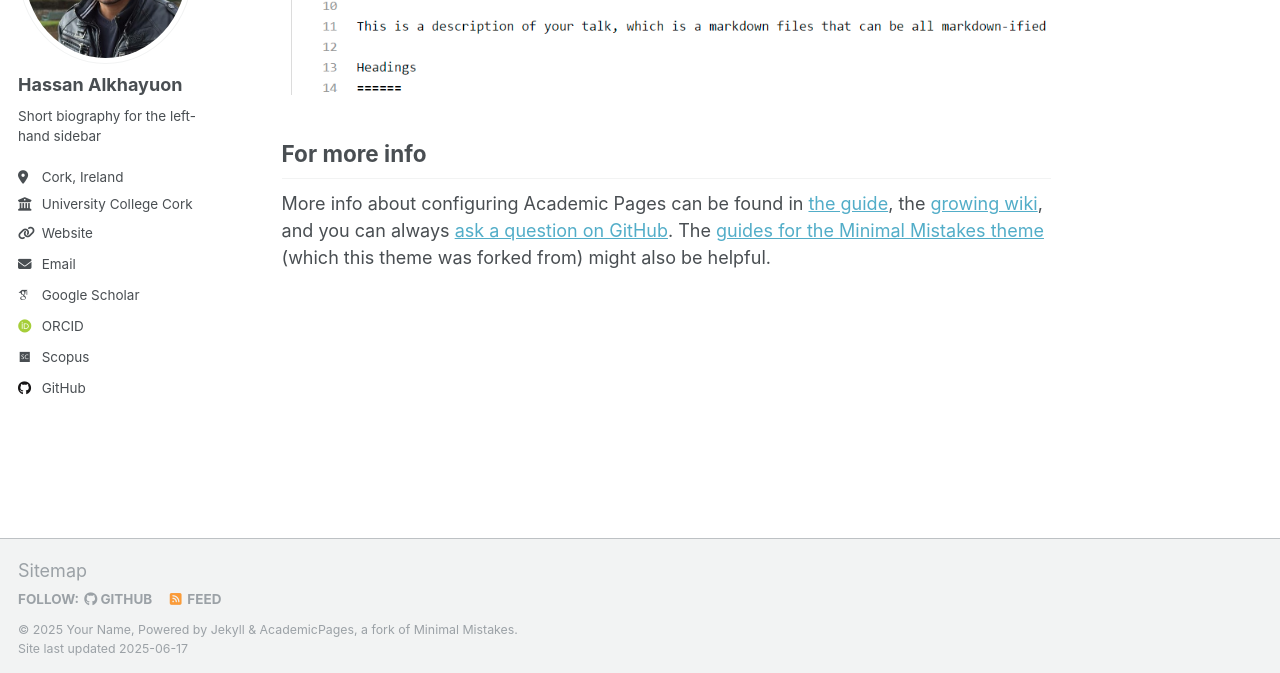
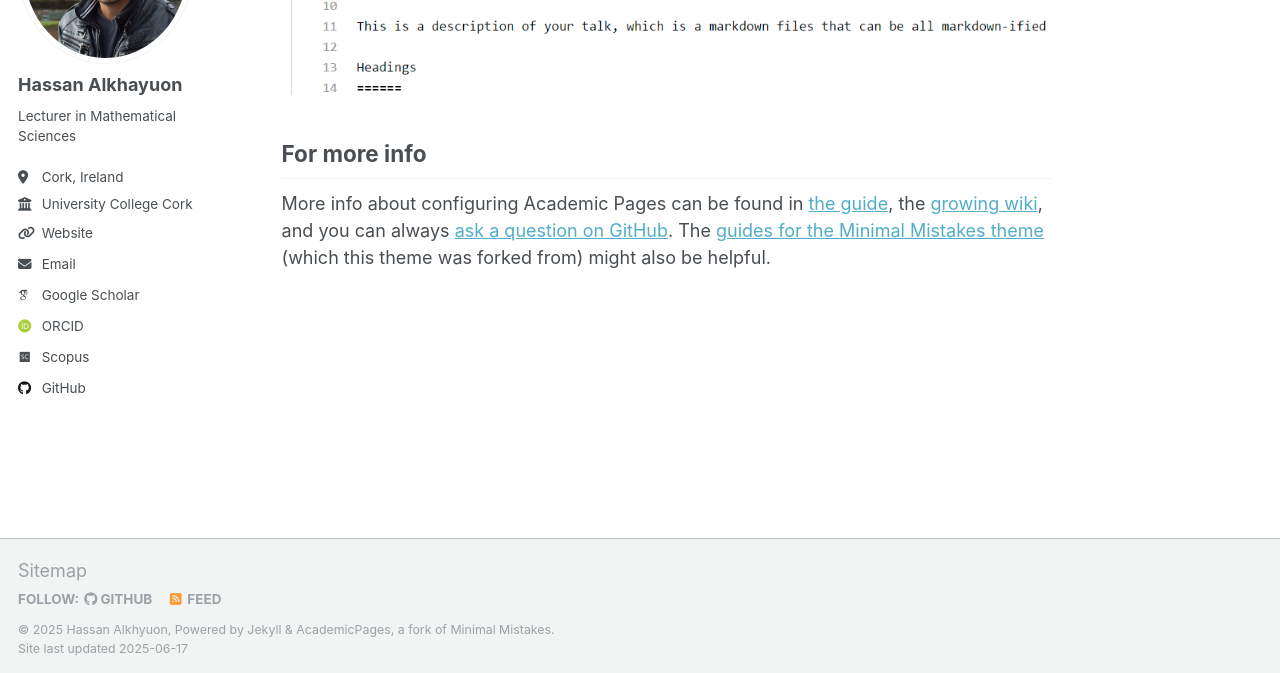
Before and after one commit to hassanalkhayuon/hassanalkhayuon.github.io, a Jekyll site: the page built from _pages/about.md, in a window 1280 px wide and 900 px high, scrolled down 2636 px. Shown: the part 224-897 px from the top of the window. Built offline with Jekyll 4.4.1, drawn with Linux system fonts in a browser that asks for light colours; some web fonts are replaced.

Commit message:
Update _config.yml

```diff
--- a/_config.yml
+++ b/_config.yml
@@ -11,11 +11,11 @@ locale                   : "en-US"
 site_theme               : "default"
 title                    : "Hassan Alkhauon"
 title_separator          : "-"
-name                     : &name "Your Name"
-description              : &description "personal description"
+name                     : Hassan Alkhyuon
+description              : "Lecturer in Mathematical Sciences"
 url                      : https://hassanalkhayuon.github.io/ # the base hostname & protocol for your site e.g. "https://[your GitHub username].github.io" or if you already have some other page hosted on Github then use "https://[your GitHub username].github.io/[Your Repo Name]"
 baseurl                  : "" # the subpath of your site, e.g. "/blog"
-repository               : "academicpages/academicpages.github.io"
+repository               : "hassanalkhayuon.github.io"
 
 # Site Author - The following control what appear as part of the author content on the side bar.
 #               If a field is blank the icon and link will not appear, otherwise it will be shown.
@@ -25,7 +25,7 @@ author:
   avatar           : "HA_photo.jpg"
   name             : "Hassan Alkhayuon"
   pronouns         : # example: "she/her"
-  bio              : "Short biography for the left-hand sidebar"
+  bio              : "Lecturer in Mathematical Sciences"
   location         : "Cork, Ireland"
   employer         : "University College Cork"
   uri              : "https://research.ucc.ie/profiles/hassan.alkhayuon@ucc.ie"
@@ -46,7 +46,7 @@ author:
   bitbucket        : # Username - Update with your username on the site
   codepen          : # Username
   dribbble         : # Username
-  github           : "academicpages"
+  github           : "hassanalkhayuon"
   kaggle           : # Username
   stackoverflow    : # User number or user number and name (i.e., use "1" or "1/jeff-atwood")
 
```
